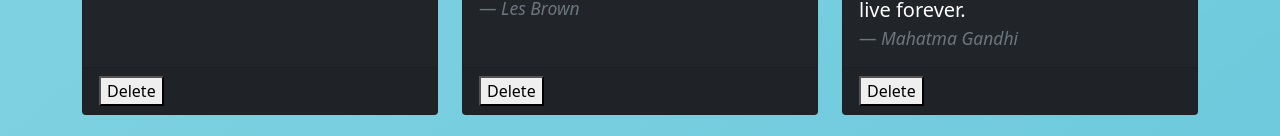
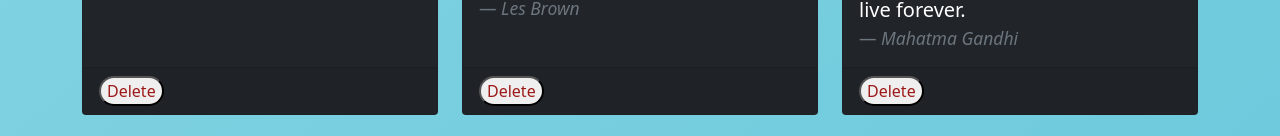
Before and after one commit to clarelimo/Quotes-App, an Angular app: page / in a window 1280 px wide. Shown: the part 760-896 px from the top of the page. Built offline with nearby package versions, Linux system fonts and the light colour scheme.

Commit message:
styled delete button

```diff
--- a/src/app/quote-detail/quote-detail.component.css
+++ b/src/app/quote-detail/quote-detail.component.css
@@ -0,0 +1,4 @@
+#del{
+    color: #9D1919;
+    border-radius: 50px;
+}
--- a/src/app/quote-detail/quote-detail.component.html
+++ b/src/app/quote-detail/quote-detail.component.html
@@ -1 +1 @@
-<button (click)='quoteDelete(true)'>Delete</button>
+<button (click)='quoteDelete(true)' id="del">Delete</button>
```
